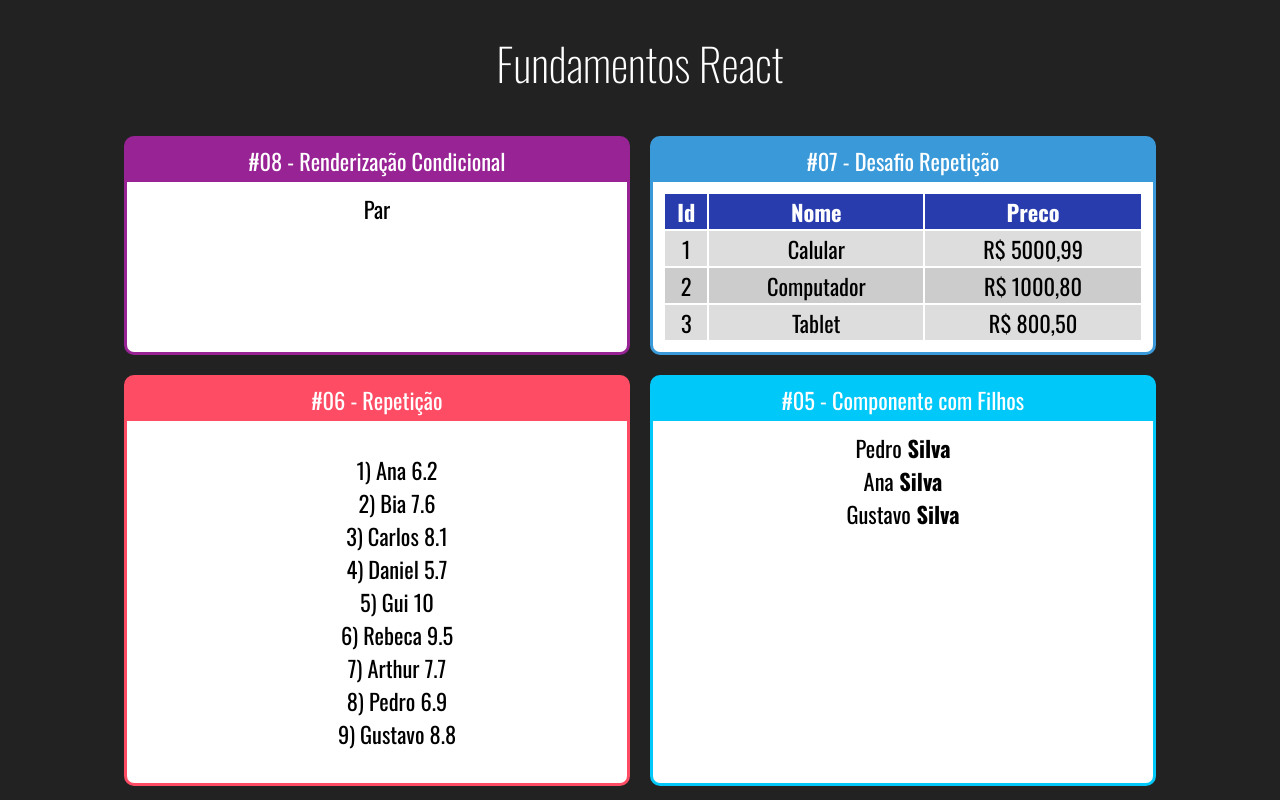
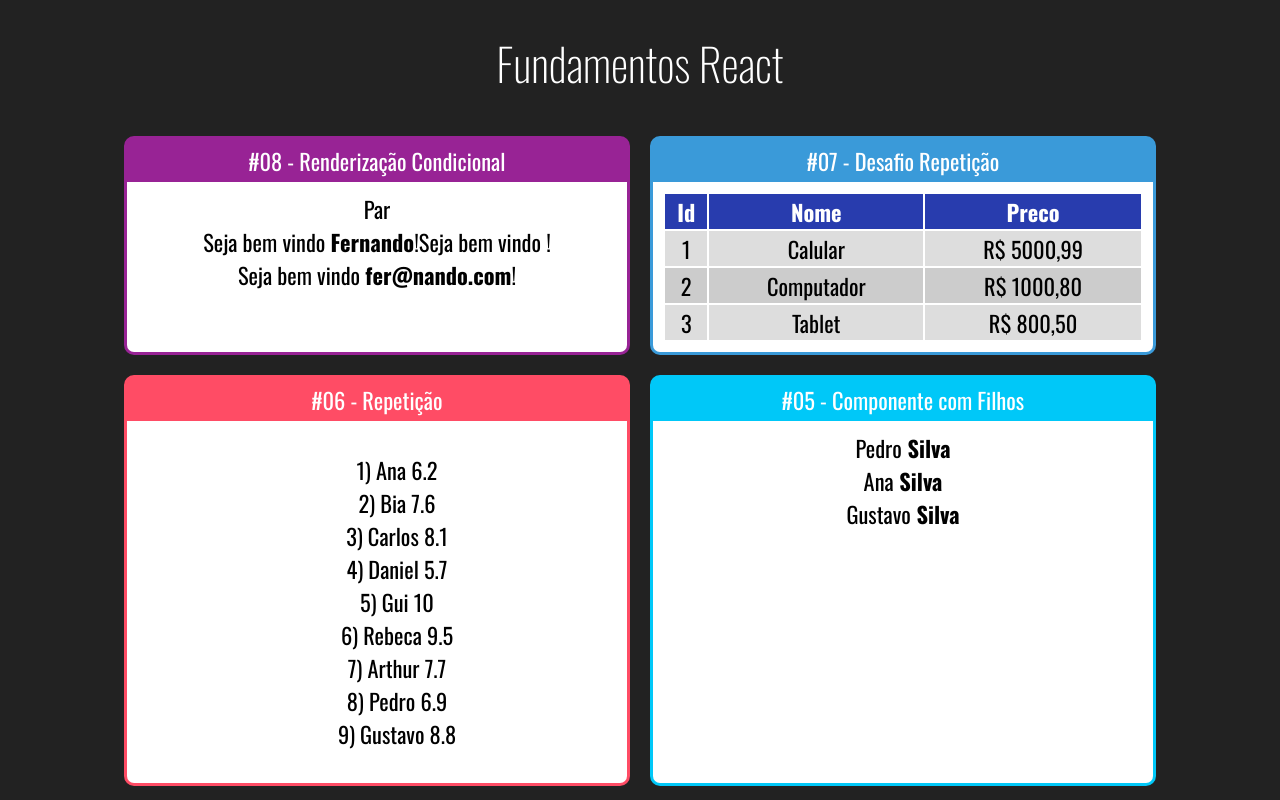
Before and after one commit to lucasg13info/curso-react, a React (Create React App) app in the folder fundamentos-react/: page / in a window 1280 px wide. Shown: the top 800 px of the page. Built offline with nearby package versions, Linux system fonts and the light colour scheme.

Commit message:
Criando um componente e renderiando um jsx em uma renderização condicional sem operador ternário

```diff
--- a/fundamentos-react/src/App.jsx
+++ b/fundamentos-react/src/App.jsx
@@ -1,7 +1,7 @@
 import './App.css'
 import React from 'react';
 
-
+import UsuaioInfo from './components/basicos/condicional/UsuarioInfo'
 import ParOuImpar from './components/basicos/condicional/ParOuImpar'
 import TabelaProduto from './components/basicos/repeticao/TabelaProdutos'
 import ListaAlunos from './components/basicos/repeticao/ListaAlunos'
@@ -22,6 +22,8 @@ export default () => (
 
         <Card titulo="#08 - Renderização Condicional" color="#982395">
                 <ParOuImpar numero={20}> </ParOuImpar>
+                <UsuaioInfo usuario={{ nome: 'Fernando' }}> </UsuaioInfo>
+                <UsuaioInfo usuario={{ email: 'fer@nando.com' }}> </UsuaioInfo>
             </Card>
 
             <Card titulo="#07 - Desafio Repetição" color="#3A9AD9">
--- /dev/null
+++ b/fundamentos-react/src/components/basicos/condicional/UsuarioInfo.jsx
@@ -0,0 +1,16 @@
+import React from 'react'
+import If from './if'
+export default props => {
+    const usuario = props.usuario || { }
+    return (
+        <div>
+            <If test={usuario && usuario.nome}>
+                Seja bem vindo <strong>{ usuario.nome }</strong>!
+            </If>
+
+            <If test={usuario || usuario.email}>
+                Seja bem vindo <strong>{ usuario.email }</strong>!
+            </If>
+        </div>
+    )
+}
--- /dev/null
+++ b/fundamentos-react/src/components/basicos/condicional/if.js
@@ -0,0 +1,20 @@
+/*
+
+    <If teste={aluno.nota >= 7}>
+        <span>...</span>
+        <span>...</span>
+        <span>...</span>
+    </If>
+
+
+*/
+
+
+
+export default props => {
+    if(props.test) {
+        return props.children
+    }else {
+        return false
+    }
+}
```
